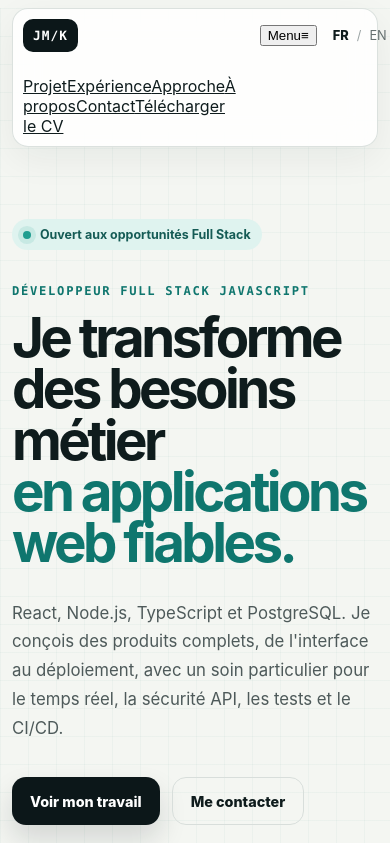
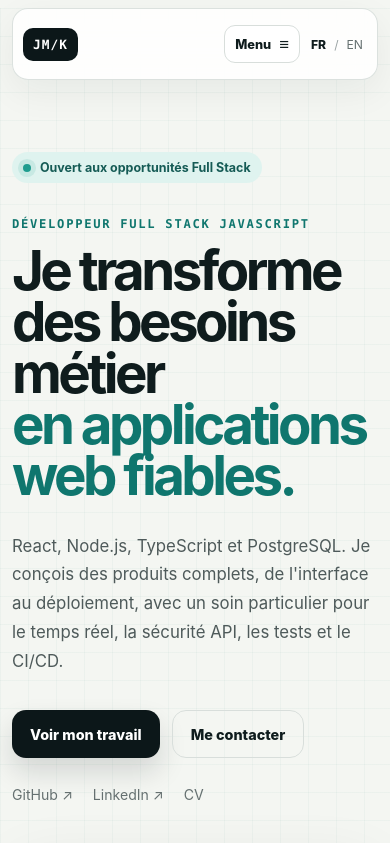
Before and after one commit to JeanManyama/portfolio, a React (Vite) app: page / in a window 390 px wide. Shown: the top 843 px of the page. Built offline with nearby package versions, Linux system fonts and the light colour scheme.

Commit message:
Improve mobile header and navigation layout

```diff
--- a/src/index.css
+++ b/src/index.css
@@ -147,6 +147,72 @@ a {
   font-size: 0.84rem;
   font-weight: 700;
   background: white;
+}
+
+.mobile-menu-button,
+.mobile-nav {
+  display: none;
+}
+
+.mobile-menu-button {
+  border: 1px solid var(--line);
+  background: white;
+  color: var(--ink);
+  min-height: 40px;
+  padding: 0 11px;
+  border-radius: 11px;
+  align-items: center;
+  gap: 8px;
+  font: inherit;
+  font-size: 0.8rem;
+  font-weight: 800;
+  cursor: pointer;
+}
+
+.menu-icon {
+  font-size: 1.05rem;
+  line-height: 1;
+}
+
+.mobile-nav {
+  position: absolute;
+  top: calc(100% + 8px);
+  left: 0;
+  right: 0;
+  padding: 10px;
+  background: rgba(255, 255, 255, 0.98);
+  border: 1px solid var(--line);
+  border-radius: 18px;
+  box-shadow: 0 18px 48px rgba(15, 28, 29, 0.12);
+  backdrop-filter: blur(18px);
+}
+
+.mobile-nav.open {
+  display: grid;
+}
+
+.mobile-nav a {
+  text-decoration: none;
+  padding: 13px 14px;
+  border-radius: 11px;
+  font-weight: 750;
+  font-size: 0.92rem;
+}
+
+.mobile-nav a:hover {
+  background: var(--accent-soft);
+  color: var(--accent);
+}
+
+.mobile-cv-link {
+  margin-top: 4px;
+  background: var(--dark);
+  color: white !important;
+}
+
+.mobile-cv-link:hover {
+  background: var(--dark-soft) !important;
+  color: white !important;
 }
 
 main {
@@ -665,8 +731,8 @@ main {
     display: none;
   }
 
-  .brand-name {
-    display: none;
+  .mobile-menu-button {
+    display: inline-flex;
   }
 
   .section-grid,
@@ -718,6 +784,23 @@ main {
 
   .cv-link {
     display: none;
+  }
+
+  .brand-name {
+    display: none;
+  }
+
+  .top-actions {
+    gap: 7px;
+  }
+
+  .language-switch {
+    font-size: 0.76rem;
+  }
+
+  .mobile-menu-button {
+    min-height: 38px;
+    padding-inline: 10px;
   }
 
   .hero {
```
